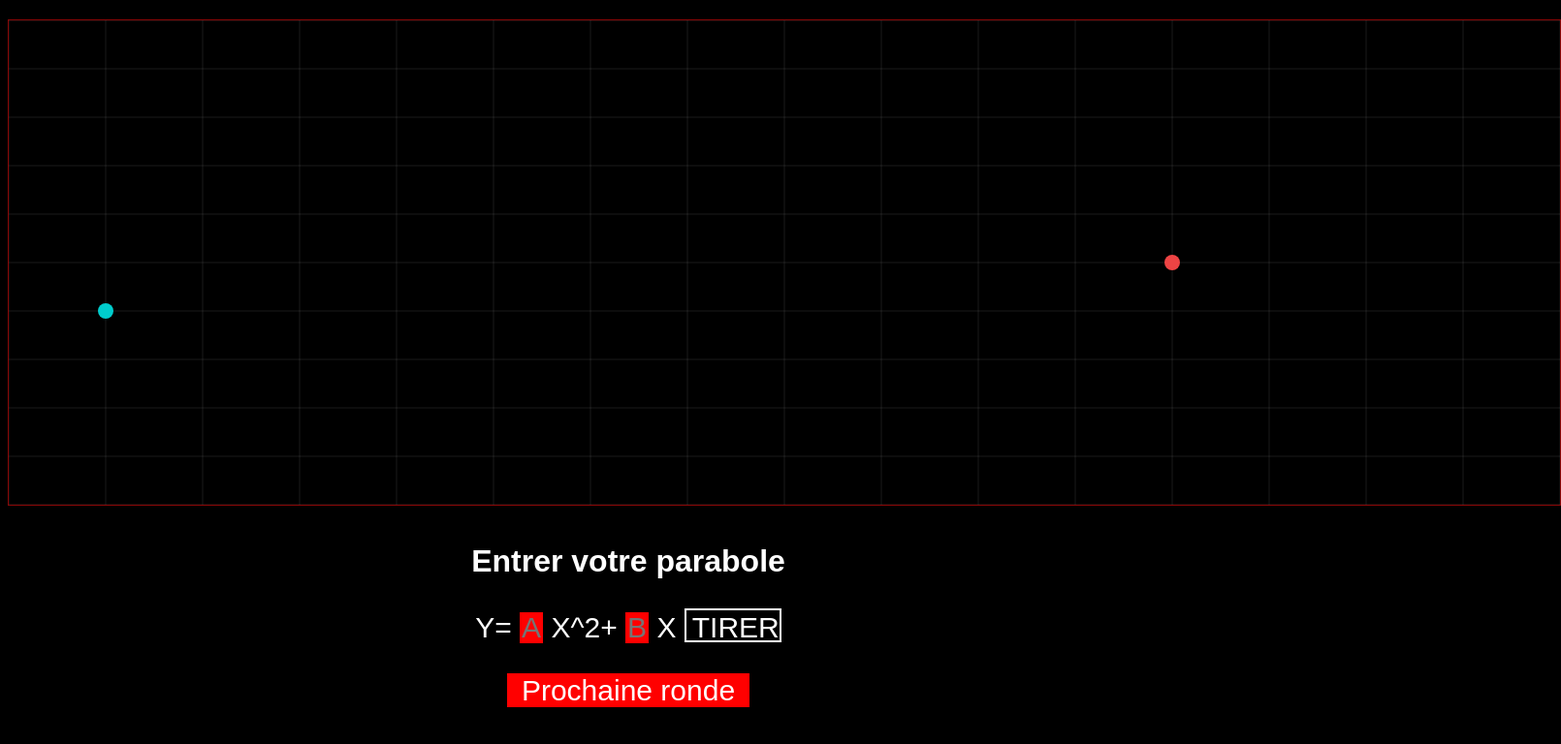
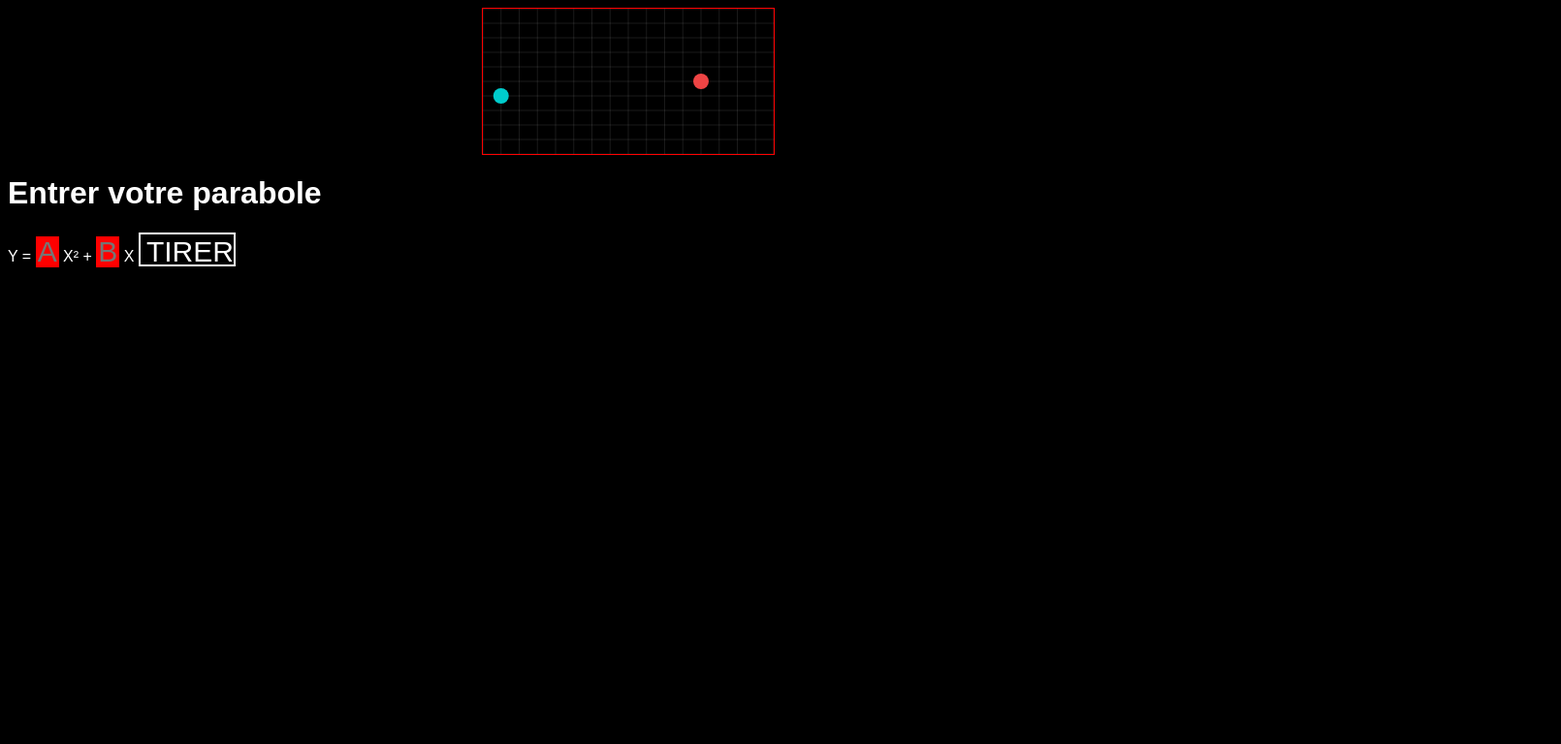
Before and after one commit to levmarc19-svg/copymathattaque.github.io, a plain HTML site: page game.html in a window 1280 px wide. Shown: the whole page at 97% size, 1610 px wide, since content can reach past the window. Drawn offline with Linux system fonts and the light colour scheme.

Commit message:
Update title and restructure game HTML layout

```diff
--- a/game.html
+++ b/game.html
@@ -2,36 +2,24 @@
 <html>
 <head>
     <meta charset="utf-8">
-    <title>Inscription</title>
+    <title>Math Attaque - Jeu</title>
     <link rel="stylesheet" href="style.css">
-
-
 </head>
 <body>
+    <canvas id="myCanvas"></canvas>
     <h2 id="usernameDisplay"></h2>
-    <center>
-        <canvas id="myCanvas" width="1600" height="500" style="border:1px solid rgb(138, 7, 7)"></canvas>
-        <form>
-            <br>
+    <div id="ui-panel">
         <h1>Entrer votre parabole</h1>
-            <!-- textbox pour le nom de l'élève -->
-            <div id="divformule"></div>
-            <p style="font-size: 30px;">
-                Y=
+        <div class="equation-row">
+            Y =
             <input type="text" id="a" placeholder="A" class="abc">
-                X^2+
+            X² +
             <input type="text" id="b" placeholder="B" class="abc">
             X
-                <!--<input type="text" id="c" placeholder="C" class="abc">-->
             <input type="button" id="btnSoumet" onclick="lancer()" value="TIRER" class="tir">
-            </p>
-
-            <!-- Création d'une section pour l'affichage des résultats -->
+        </div>
         <div id="divAffiche"></div>
-            <input type="reset" id="init" onclick="nouvelleparabole()" value="Prochaine ronde" class="nouveaux">
-            <div id="Ereure"></div>
-        </form>
-    </center>
+    </div>
     <script src="game.js"></script>
 </body>
 </html>
```
Lines whose indentation alone changed are shown as unchanged.
